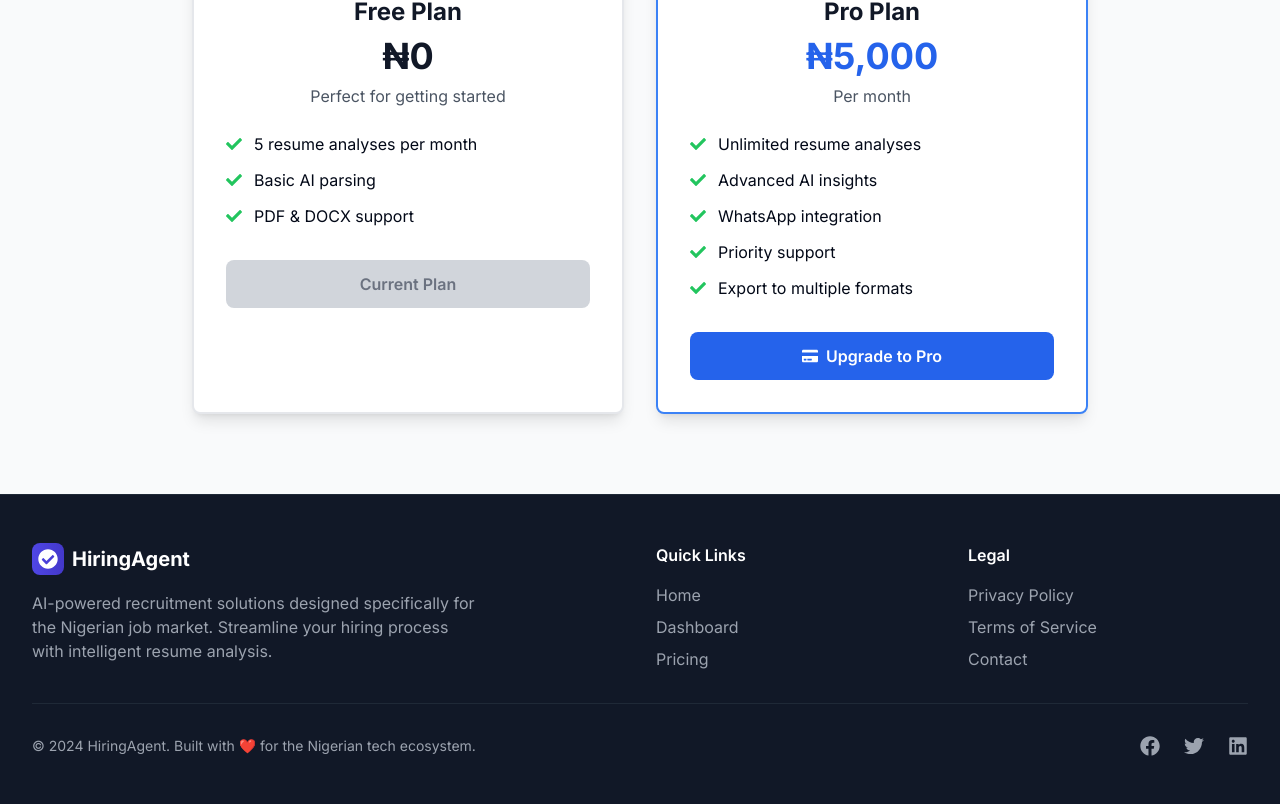
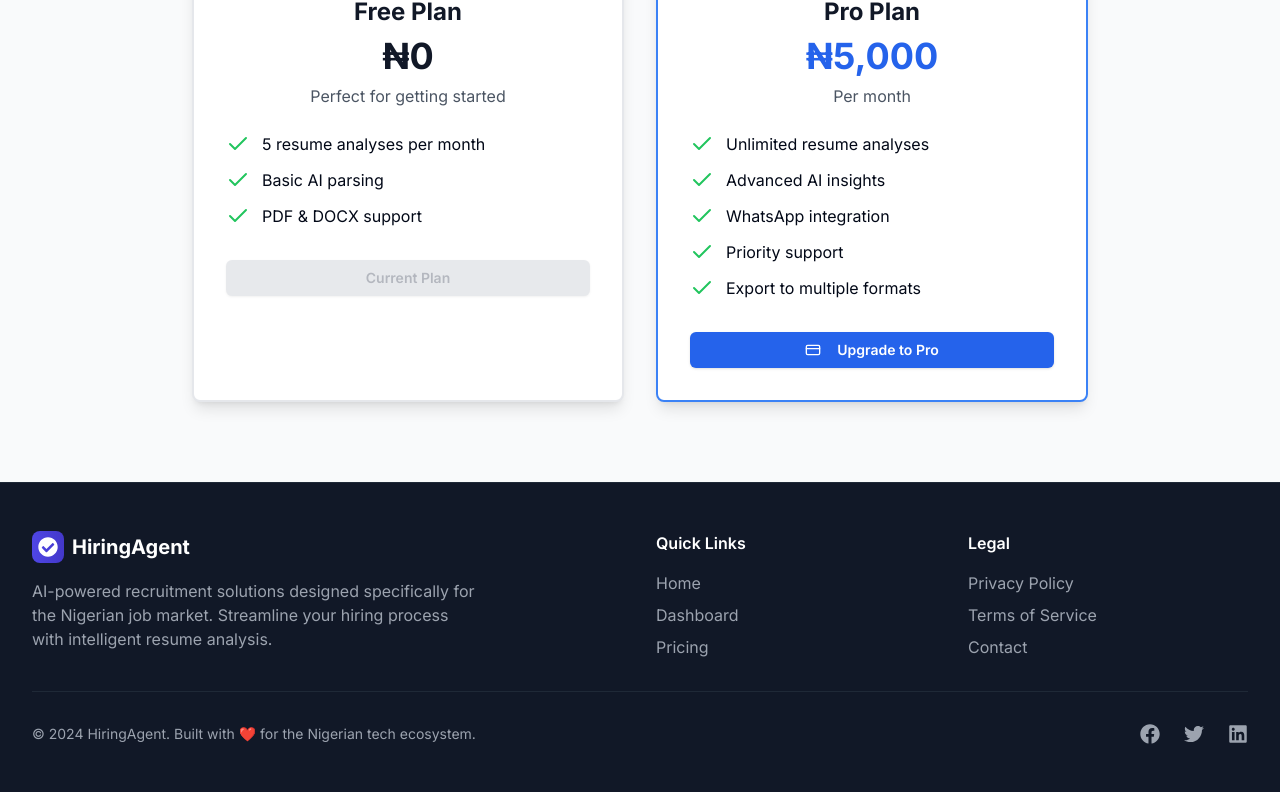
Before and after one commit to mokwathedeveloper/automated_hiring_agent, a Next.js app: page / in a window 1280 px wide. Shown: the part 1660-2464 px from the top of the page. Built offline with nearby package versions, Linux system fonts and the light colour scheme; no server answers.

Commit message:
refactor(ui): replace buttons and icons in Pricing components

```diff
--- a/src/app/pricing/page.tsx
+++ b/src/app/pricing/page.tsx
@@ -1,6 +1,8 @@
 'use client';
 
 import Link from 'next/link';
+import { Button } from '@/components/ui/button';
+import { Check, Brain, Lock, Zap } from 'lucide-react';
 
 const plans = [
   {
@@ -81,24 +83,23 @@
                 <ul className="space-y-3 mb-8">
                   {plan.features.map((feature, index) => (
                     <li key={index} className="flex items-start">
-                      <svg className="w-5 h-5 text-green-500 mr-3 mt-0.5 flex-shrink-0" fill="none" viewBox="0 0 24 24" stroke="currentColor">
-                        <path strokeLinecap="round" strokeLinejoin="round" strokeWidth={2} d="M5 13l4 4L19 7" />
-                      </svg>
+                      <Check className="w-5 h-5 text-green-500 mr-3 mt-0.5 flex-shrink-0" />
                       <span className="text-gray-700">{feature}</span>
                     </li>
                   ))}
                 </ul>
 
-                <Link
-                  href="/subscription"
-                  className={`block w-full py-3 px-6 rounded-xl font-medium text-center transition-all duration-200 ${
+                <Button asChild
+                  className={`block w-full font-medium text-center transition-all duration-200 ${
                     plan.popular
                       ? 'bg-indigo-600 text-white hover:bg-indigo-700'
                       : 'bg-gray-100 text-gray-900 hover:bg-gray-200'
                   }`}
                 >
-                  {plan.cta}
-                </Link>
+                  <Link href="/subscription">
+                    {plan.cta}
+                  </Link>
+                </Button>
               </div>
             </div>
           ))}
@@ -109,27 +110,21 @@
           <div className="grid grid-cols-1 md:grid-cols-3 gap-8 max-w-4xl mx-auto">
             <div className="text-center">
               <div className="w-12 h-12 bg-indigo-100 rounded-xl flex items-center justify-center mx-auto mb-4">
-                <svg className="w-6 h-6 text-indigo-600" fill="none" viewBox="0 0 24 24" stroke="currentColor">
-                  <path strokeLinecap="round" strokeLinejoin="round" strokeWidth={2} d="M9.663 17h4.673M12 3v1m6.364 1.636l-.707.707M21 12h-1M4 12H3m3.343-5.657l-.707-.707m2.828 9.9a5 5 0 117.072 0l-.548.547A3.374 3.374 0 0014 18.469V19a2 2 0 11-4 0v-.531c0-.895-.356-1.754-.988-2.386l-.548-.547z" />
-                </svg>
+                <Brain className="w-6 h-6 text-indigo-600" />
               </div>
               <h4 className="text-lg font-semibold text-gray-900 mb-2">AI-Powered Analysis</h4>
               <p className="text-gray-600">Advanced OpenAI integration optimized for Nigerian job market requirements</p>
             </div>
             <div className="text-center">
               <div className="w-12 h-12 bg-green-100 rounded-xl flex items-center justify-center mx-auto mb-4">
-                <svg className="w-6 h-6 text-green-600" fill="none" viewBox="0 0 24 24" stroke="currentColor">
-                  <path strokeLinecap="round" strokeLinejoin="round" strokeWidth={2} d="M12 15v2m-6 4h12a2 2 0 002-2v-6a2 2 0 00-2-2H6a2 2 0 00-2 2v6a2 2 0 002 2zm10-10V7a4 4 0 00-8 0v4h8z" />
-                </svg>
+                <Lock className="w-6 h-6 text-green-600" />
               </div>
               <h4 className="text-lg font-semibold text-gray-900 mb-2">Secure & Reliable</h4>
               <p className="text-gray-600">Bank-level security with Paystack integration and data protection</p>
             </div>
             <div className="text-center">
               <div className="w-12 h-12 bg-purple-100 rounded-xl flex items-center justify-center mx-auto mb-4">
-                <svg className="w-6 h-6 text-purple-600" fill="none" viewBox="0 0 24 24" stroke="currentColor">
-                  <path strokeLinecap="round" strokeLinejoin="round" strokeWidth={2} d="M13 10V3L4 14h7v7l9-11h-7z" />
-                </svg>
+                <Zap className="w-6 h-6 text-purple-600" />
               </div>
               <h4 className="text-lg font-semibold text-gray-900 mb-2">Lightning Fast</h4>
               <p className="text-gray-600">Instant resume analysis with real-time results and insights</p>
--- a/src/components/Pricing.tsx
+++ b/src/components/Pricing.tsx
@@ -3,7 +3,8 @@
 import { useState } from 'react';
 import { motion } from 'framer-motion';
 import { useAuth } from '@/hooks/useAuth';
-import { FaCheck, FaCreditCard } from 'react-icons/fa';
+import { Check, CreditCard } from 'lucide-react';
+import { Button } from '@/components/ui/button';
 import { PricingSkeleton } from './LoadingSkeleton';
 
 declare global {
@@ -92,25 +93,25 @@
 
             <ul className="space-y-3 mb-8">
               <li className="flex items-center">
-                <FaCheck className="text-green-500 mr-3" />
+                <Check className="text-green-500 mr-3" />
                 <span>5 resume analyses per month</span>
               </li>
               <li className="flex items-center">
-                <FaCheck className="text-green-500 mr-3" />
+                <Check className="text-green-500 mr-3" />
                 <span>Basic AI parsing</span>
               </li>
               <li className="flex items-center">
-                <FaCheck className="text-green-500 mr-3" />
+                <Check className="text-green-500 mr-3" />
                 <span>PDF & DOCX support</span>
               </li>
             </ul>
 
-            <button
+            <Button
               disabled
-              className="w-full bg-gray-300 text-gray-500 py-3 px-6 rounded-lg font-semibold cursor-not-allowed"
+              className="w-full bg-gray-300 text-gray-500 font-semibold cursor-not-allowed"
             >
               Current Plan
-            </button>
+            </Button>
           </motion.div>
 
           {/* Pro Plan */}
@@ -134,35 +135,35 @@
 
             <ul className="space-y-3 mb-8">
               <li className="flex items-center">
-                <FaCheck className="text-green-500 mr-3" />
+                <Check className="text-green-500 mr-3" />
                 <span>Unlimited resume analyses</span>
               </li>
               <li className="flex items-center">
-                <FaCheck className="text-green-500 mr-3" />
+                <Check className="text-green-500 mr-3" />
                 <span>Advanced AI insights</span>
               </li>
               <li className="flex items-center">
-                <FaCheck className="text-green-500 mr-3" />
+                <Check className="text-green-500 mr-3" />
                 <span>WhatsApp integration</span>
               </li>
               <li className="flex items-center">
-                <FaCheck className="text-green-500 mr-3" />
+                <Check className="text-green-500 mr-3" />
                 <span>Priority support</span>
               </li>
               <li className="flex items-center">
-                <FaCheck className="text-green-500 mr-3" />
+                <Check className="text-green-500 mr-3" />
                 <span>Export to multiple formats</span>
               </li>
             </ul>
 
-            <button
+            <Button
               onClick={handlePayment}
               disabled={isLoading}
-              className="w-full bg-blue-600 text-white py-3 px-6 rounded-lg font-semibold hover:bg-blue-700 disabled:opacity-50 transition-colors flex items-center justify-center"
+              className="w-full bg-blue-600 text-white font-semibold hover:bg-blue-700 disabled:opacity-50 transition-colors flex items-center justify-center"
             >
-              <FaCreditCard className="mr-2" />
+              <CreditCard className="mr-2" />
               {isLoading ? 'Processing...' : 'Upgrade to Pro'}
-            </button>
+            </Button>
           </motion.div>
         </div>
         )}
```
